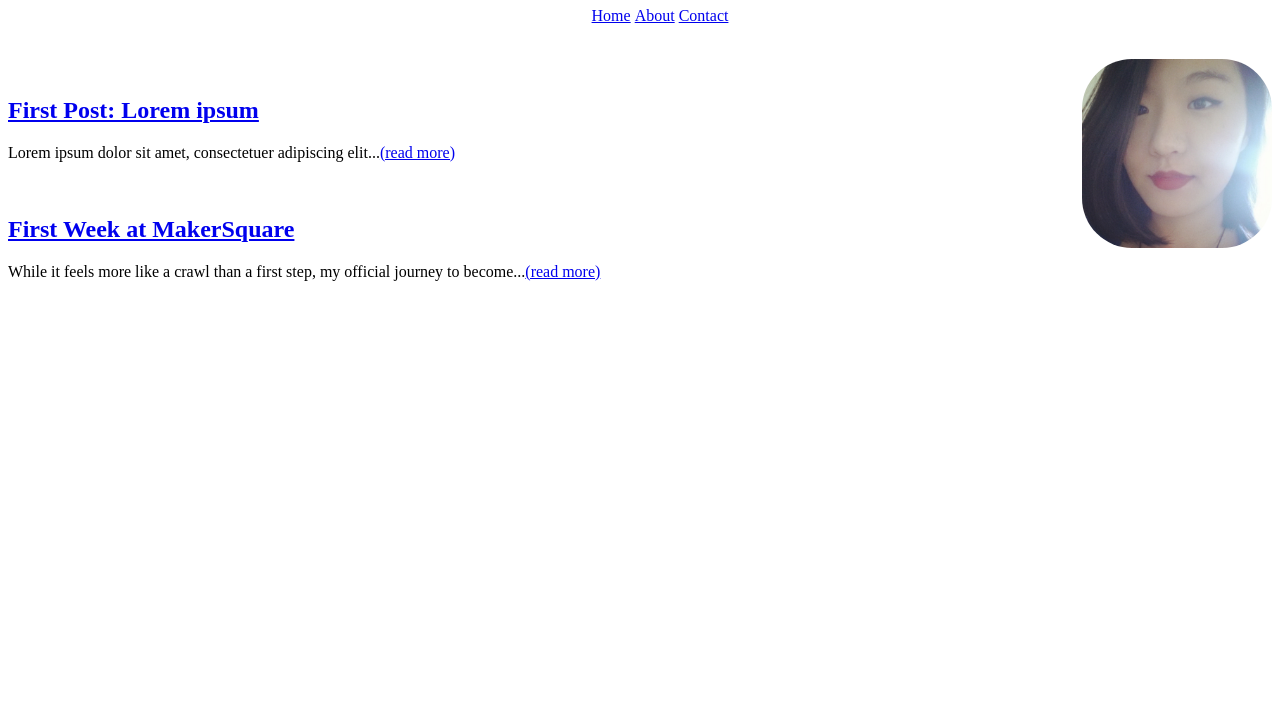
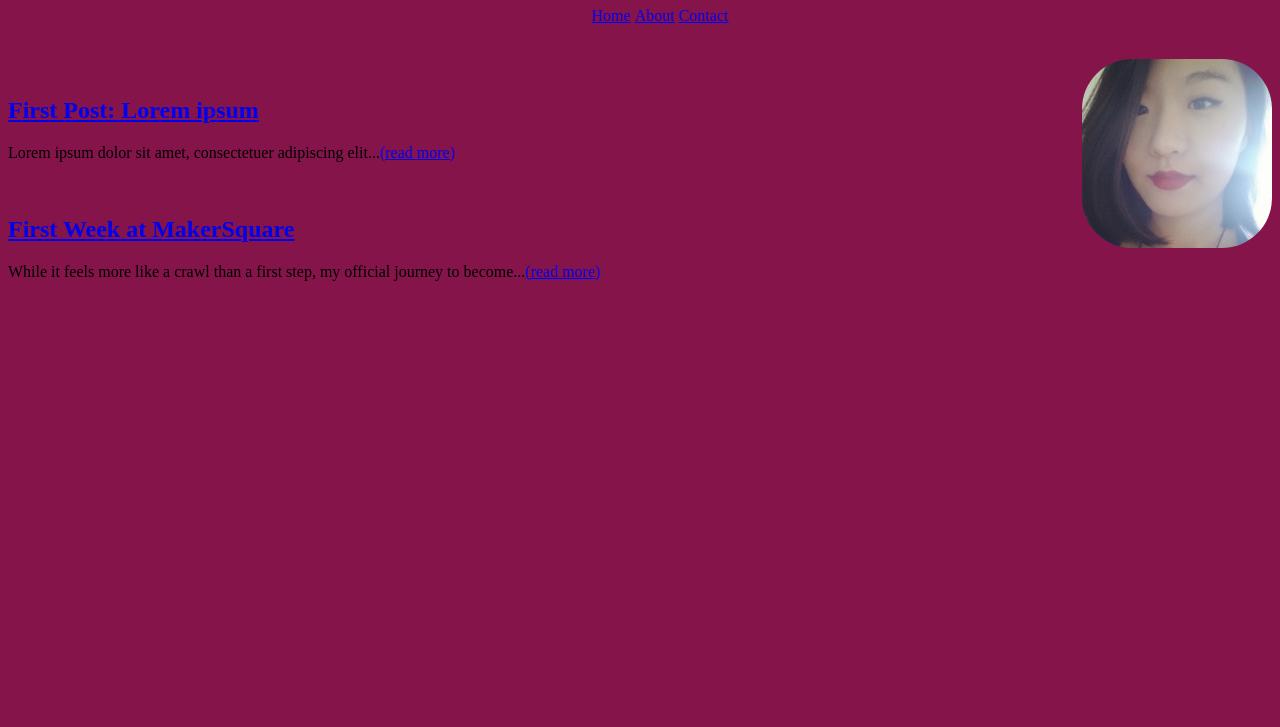
Before and after one commit to honeyjive/blog, a plain HTML site: page index.html in a window 1280 px wide. Shown: the part 73-800 px from the top of the page. Drawn offline with nearby package versions, Linux system fonts and the light colour scheme.

Commit message:
linking js file with .js-class test

```diff
--- a/css/main.css
+++ b/css/main.css
@@ -33,5 +33,5 @@ nav li {
 }
 
 .js-test {
-	background: #ffdc00;
+	background: #85144B;
 }
--- a/index.html
+++ b/index.html
@@ -33,6 +33,9 @@
 <a href="posts/post2.html"><h2>First Week at MakerSquare</h2></a>
 <p>While it feels more like a crawl than a first step, my official journey to become...<span><a href ="posts/post2.html">(read more)</a></span></p>
 
+
+<script src="http://ajax.googleapis.com/ajax/libs/jquery/1.11.1/jquery.min.js"></script>
+<script type="text/javascript" src="js/script.js"></script>
 </body>
 
 </html>
--- /dev/null
+++ b/js/script.js
@@ -0,0 +1,4 @@
+$( document ).ready(function() {
+    console.log( "I loaded in jQuery and my script file!" );
+    $('body').addClass('js-test');
+});
```
